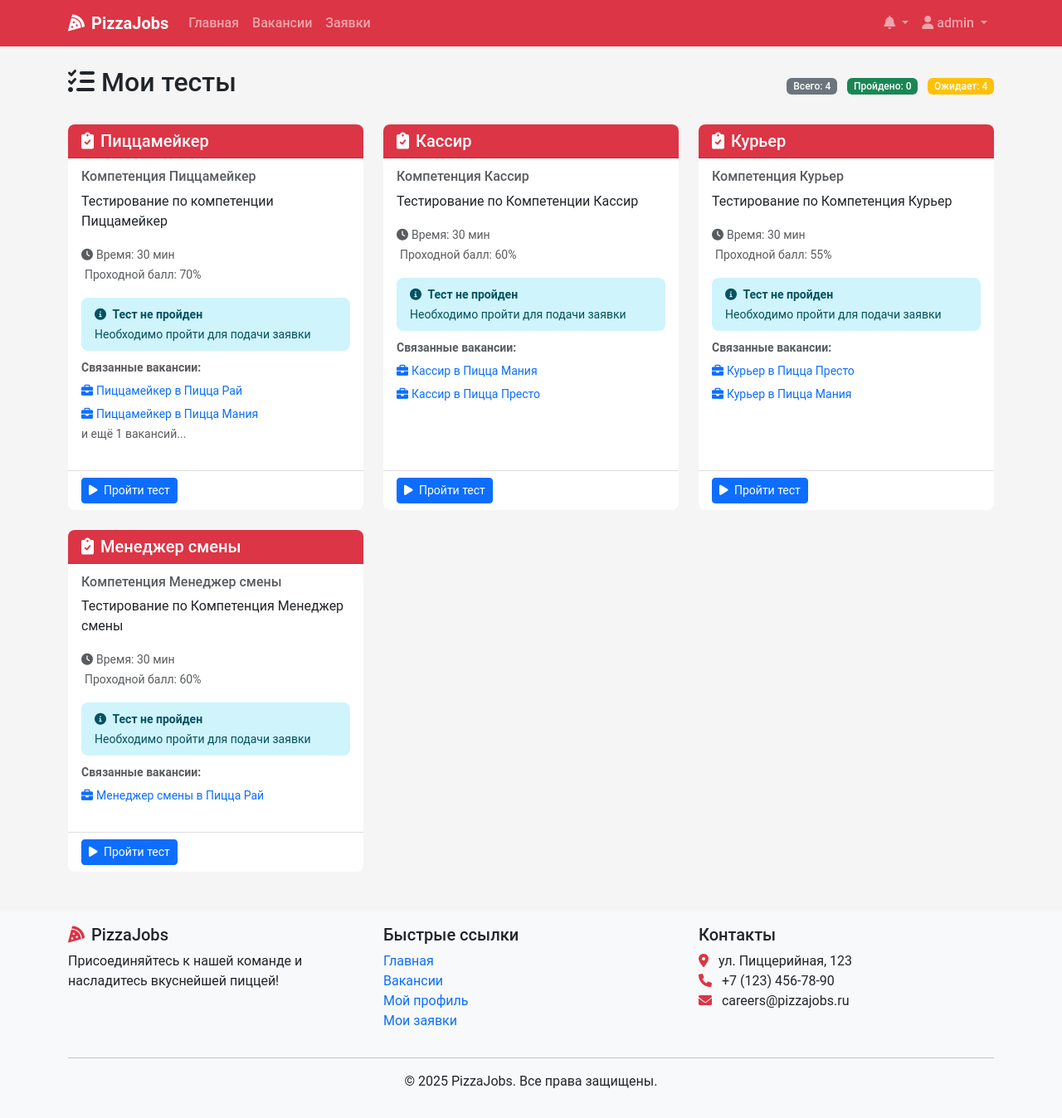
After one commit to Ser-Ruslan/pizza_recruitment, a Django app: page /candidate/tests/ in a window 1280 px wide. The commit adds this page. Shown: the whole page at 83% size. Run offline with Django 4.2, Linux system fonts and the light colour scheme; a user stored in the database is signed in; data comes from the database, SQL or seed files in the repository; both versions use the stored data as it was after the commit.

Commit message:
master_update7-5

```diff
--- a/pizza_recruitment/settings.py
+++ b/pizza_recruitment/settings.py
@@ -55,7 +55,7 @@ TEMPLATES = [
                 'django.template.context_processors.request',
                 'django.contrib.auth.context_processors.auth',
                 'django.contrib.messages.context_processors.messages',
-                'recruitment.context_processors.notifications_processor',
+                'recruitment.context_processors.notifications_context',
             ],
         },
     },
--- a/recruitment/context_processors.py
+++ b/recruitment/context_processors.py
@@ -1,13 +1,35 @@
-from .models import Notification
+from .models import Notification, Test, TestAttempt, UserRole
 
-def notifications_processor(request):
+def notifications_context(request):
+    context = {}
+
     if request.user.is_authenticated:
-        unread_count = Notification.objects.filter(user=request.user, read=False).count()
-        latest_notifs = Notification.objects.filter(user=request.user).order_by('-created_at')[:5]
-    else:
-        unread_count = 0
-        latest_notifs = []
-    return {
-        'unread_count': unread_count,
-        'latest_notifications': latest_notifs,
-    }
+        # Latest 5 notifications for dropdown
+        latest_notifications = Notification.objects.filter(
+            user=request.user
+        ).order_by('-created_at')[:5]
+
+        # Count of unread notifications
+        unread_count = Notification.objects.filter(
+            user=request.user,
+            read=False
+        ).count()
+
+        context.update({
+            'latest_notifications': latest_notifications,
+            'unread_count': unread_count,
+        })
+
+        # Add pending tests count for candidates
+        if hasattr(request.user, 'profile') and request.user.profile.role == UserRole.CANDIDATE:
+            active_tests = Test.objects.filter(is_active=True)
+            passed_tests = TestAttempt.objects.filter(
+                user=request.user,
+                passed=True,
+                test__in=active_tests
+            ).values_list('test_id', flat=True)
+
+            pending_tests_count = active_tests.exclude(id__in=passed_tests).count()
+            context['pending_tests_count'] = pending_tests_count
+
+    return context
--- a/recruitment/urls.py
+++ b/recruitment/urls.py
@@ -71,4 +71,5 @@ path('vacancies/<int:vacancy_id>/quick-apply/', views.quick_apply, name='quick_a
     path('hr/test-statistics/', views.test_statistics, name='test_statistics'),
     path('test/<int:test_id>/take/', views.take_test, name='take_test'),
     path('test/token/<str:token>/', views.take_test_by_token, name='take_test_by_token'),
+    path('candidate/tests/', views.candidate_tests, name='candidate_tests'),
 ]
--- a/recruitment/views.py
+++ b/recruitment/views.py
@@ -573,21 +573,22 @@ def hr_dashboard(request):
 
     # Statistics by competency (position type)
     competency_stats = []
-    for position_type in PositionType.objects.all():
-        if hasattr(position_type, 'test') and position_type.test:
-            test = position_type.test
-            test_attempts = test.attempts.all()
-            total = test_attempts.count()
-            passed = test_attempts.filter(passed=True).count()
-            avg_score = test_attempts.aggregate(Avg('score'))['score__avg'] or 0
+    # Get all active tests
+    all_tests = Test.objects.filter(is_active=True)
 
-            competency_stats.append({
-                'position_type': position_type.title,
-                'total_attempts': total,
-                'passed_attempts': passed,
-                'success_rate': (passed * 100 / total) if total > 0 else 0,
-                'avg_score': avg_score
-            })
+    for test in all_tests:
+        test_attempts = test.attempts.all()
+        total = test_attempts.count()
+        passed = test_attempts.filter(passed=True).count()
+        avg_score = test_attempts.aggregate(Avg('score'))['score__avg'] or 0
+
+        competency_stats.append({
+            'position_type': test.position_type.title,
+            'total_attempts': total,
+            'passed_attempts': passed,
+            'success_rate': (passed * 100 / total) if total > 0 else 0,
+            'avg_score': avg_score
+        })
 
     test_statistics = {
         'total_attempts': total_test_attempts,
@@ -1408,3 +1409,46 @@ def test_statistics(request):
         })
 
     return render(request, 'hr/test_statistics.html', {'statistics': statistics})
+
+@login_required
+@candidate_required
+def candidate_tests(request):
+    user = request.user
+
+    # Get all active tests
+    tests = Test.objects.filter(is_active=True)
+
+    test_data = []
+    for test in tests:
+        # Get user's attempts for this test
+        user_attempts = TestAttempt.objects.filter(test=test, user=user).order_by('-start_time')
+
+        # Check if user has passed this test
+        passed_attempt = user_attempts.filter(passed=True).first()
+
+        # Get latest attempt
+        latest_attempt = user_attempts.first()
+
+        # Find related vacancies for this position type
+        related_vacancies = Vacancy.objects.filter(
+            position_type=test.position_type,
+            is_active=True
+        )
+
+        test_data.append({
+            'test': test,
+            'passed_attempt': passed_attempt,
+            'latest_attempt': latest_attempt,
+            'all_attempts': user_attempts,
+            'related_vacancies': related_vacancies,
+            'can_retake': not passed_attempt,  # Can retake if not passed yet
+        })
+
+    context = {
+        'test_data': test_data,
+        'total_tests': tests.count(),
+        'passed_tests': len([td for td in test_data if td['passed_attempt']]),
+        'pending_tests': len([td for td in test_data if not td['passed_attempt']]),
+    }
+
+    return render(request, 'candidates/tests.html', context)
--- a/templates/base.html
+++ b/templates/base.html
@@ -61,6 +61,19 @@
                         <li class="nav-item">
                             <a class="nav-link" href="{% url 'application_list' %}">Заявки</a>
                         </li>
+
+                        {% if user.profile.role == 'CANDIDATE' %}
+                            <li class="nav-item">
+                                <a class="nav-link position-relative" href="{% url 'candidate_tests' %}">
+                                    <i class="fas fa-tasks me-2"></i>Мои тесты
+                                    {% if pending_tests_count %}
+                                        <span class="badge rounded-pill bg-danger position-absolute top-0 start-100 translate-middle">
+                                            {{ pending_tests_count }}
+                                        </span>
+                                    {% endif %}
+                                </a>
+                            </li>
+                        {% endif %}
                     {% endif %}
                 </ul>
 
--- /dev/null
+++ b/templates/candidates/tests.html
@@ -0,0 +1,141 @@
+
+{% extends 'base.html' %}
+
+{% block title %}Мои тесты - PizzaJobs{% endblock %}
+
+{% block content %}
+<div class="container">
+    <div class="row">
+        <div class="col-12">
+            <div class="d-flex justify-content-between align-items-center mb-4">
+                <h2><i class="fas fa-tasks me-2"></i>Мои тесты</h2>
+                <div class="text-muted">
+                    <span class="badge bg-secondary me-2">Всего: {{ total_tests }}</span>
+                    <span class="badge bg-success me-2">Пройдено: {{ passed_tests }}</span>
+                    {% if pending_tests > 0 %}
+                        <span class="badge bg-warning">Ожидает: {{ pending_tests }}</span>
+                    {% endif %}
+                </div>
+            </div>
+        </div>
+    </div>
+
+    {% if test_data %}
+        <div class="row">
+            {% for data in test_data %}
+                <div class="col-md-6 col-lg-4 mb-4">
+                    <div class="card h-100 {% if data.passed_attempt %}border-success{% elif data.latest_attempt %}border-warning{% else %}border-danger{% endif %}">
+                        <div class="card-header {% if data.passed_attempt %}bg-success text-white{% elif data.latest_attempt %}bg-warning{% else %}bg-danger text-white{% endif %}">
+                            <h5 class="card-title mb-0">
+                                <i class="fas fa-clipboard-check me-2"></i>{{ data.test.position_type.title }}
+                            </h5>
+                        </div>
+                        <div class="card-body">
+                            <h6 class="card-subtitle mb-2 text-muted">{{ data.test.title }}</h6>
+                            <p class="card-text">{{ data.test.description|truncatewords:20 }}</p>
+
+                            <div class="mb-3">
+                                <small class="text-muted">
+                                    <i class="fas fa-clock me-1"></i>Время: {{ data.test.time_limit }} мин
+                                    <br>
+                                    <i class="fas fa-target me-1"></i>Проходной балл: {{ data.test.passing_score }}%
+                                </small>
+                            </div>
+
+                            {% if data.passed_attempt %}
+                                <div class="alert alert-success py-2 mb-2">
+                                    <small>
+                                        <i class="fas fa-check-circle me-1"></i>
+                                        <strong>Тест пройден!</strong><br>
+                                        Результат: {{ data.passed_attempt.score }}%<br>
+                                        Дата: {{ data.passed_attempt.end_time|date:"d.m.Y H:i" }}
+                                    </small>
+                                </div>
+                            {% elif data.latest_attempt %}
+                                <div class="alert alert-warning py-2 mb-2">
+                                    <small>
+                                        <i class="fas fa-exclamation-triangle me-1"></i>
+                                        <strong>Тест не пройден</strong><br>
+                                        Последний результат: {{ data.latest_attempt.score }}%<br>
+                                        Дата: {{ data.latest_attempt.end_time|date:"d.m.Y H:i" }}
+                                    </small>
+                                </div>
+                            {% else %}
+                                <div class="alert alert-info py-2 mb-2">
+                                    <small>
+                                        <i class="fas fa-info-circle me-1"></i>
+                                        <strong>Тест не пройден</strong><br>
+                                        Необходимо пройти для подачи заявки
+                                    </small>
+                                </div>
+                            {% endif %}
+
+                            {% if data.related_vacancies.exists %}
+                                <div class="mb-3">
+                                    <small class="text-muted">
+                                        <strong>Связанные вакансии:</strong>
+                                    </small>
+                                    {% for vacancy in data.related_vacancies|slice:":2" %}
+                                        <div class="mt-1">
+                                            <a href="{% url 'vacancy_detail' vacancy.id %}" class="text-decoration-none small">
+                                                <i class="fas fa-briefcase me-1"></i>{{ vacancy.title }}
+                                            </a>
+                                        </div>
+                                    {% endfor %}
+                                    {% if data.related_vacancies.count > 2 %}
+                                        <small class="text-muted">и ещё {{ data.related_vacancies.count|add:"-2" }} вакансий...</small>
+                                    {% endif %}
+                                </div>
+                            {% endif %}
+                        </div>
+                        <div class="card-footer bg-transparent">
+                            {% if data.can_retake %}
+                                <a href="{% url 'take_test' data.test.id %}" class="btn btn-primary btn-sm">
+                                    <i class="fas fa-play me-1"></i>
+                                    {% if data.latest_attempt %}Пересдать тест{% else %}Пройти тест{% endif %}
+                                </a>
+                            {% else %}
+                                <button class="btn btn-success btn-sm" disabled>
+                                    <i class="fas fa-check me-1"></i>Тест пройден
+                                </button>
+                            {% endif %}
+
+                            {% if data.all_attempts.count > 1 %}
+                                <button class="btn btn-outline-secondary btn-sm" type="button" data-bs-toggle="collapse" data-bs-target="#attempts-{{ data.test.id }}">
+                                    <i class="fas fa-history me-1"></i>История попыток
+                                </button>
+                            {% endif %}
+                        </div>
+
+                        {% if data.all_attempts.count > 1 %}
+                            <div class="collapse" id="attempts-{{ data.test.id }}">
+                                <div class="card-body border-top">
+                                    <h6 class="mb-2">История попыток:</h6>
+                                    {% for attempt in data.all_attempts %}
+                                        <div class="d-flex justify-content-between align-items-center mb-1">
+                                            <small>
+                                                {{ attempt.end_time|date:"d.m.Y H:i" }}
+                                                {% if attempt.passed %}
+                                                    <span class="badge bg-success">Пройден</span>
+                                                {% else %}
+                                                    <span class="badge bg-danger">Не пройден</span>
+                                                {% endif %}
+                                            </small>
+                                            <small><strong>{{ attempt.score }}%</strong></small>
+                                        </div>
+                                    {% endfor %}
+                                </div>
+                            </div>
+                        {% endif %}
+                    </div>
+                </div>
+            {% endfor %}
+        </div>
+    {% else %}
+        <div class="alert alert-info">
+            <i class="fas fa-info-circle me-2"></i>
+            В данный момент нет доступных тестов.
+        </div>
+    {% endif %}
+</div>
+{% endblock %}
```
Also changed, not shown: database.db.
